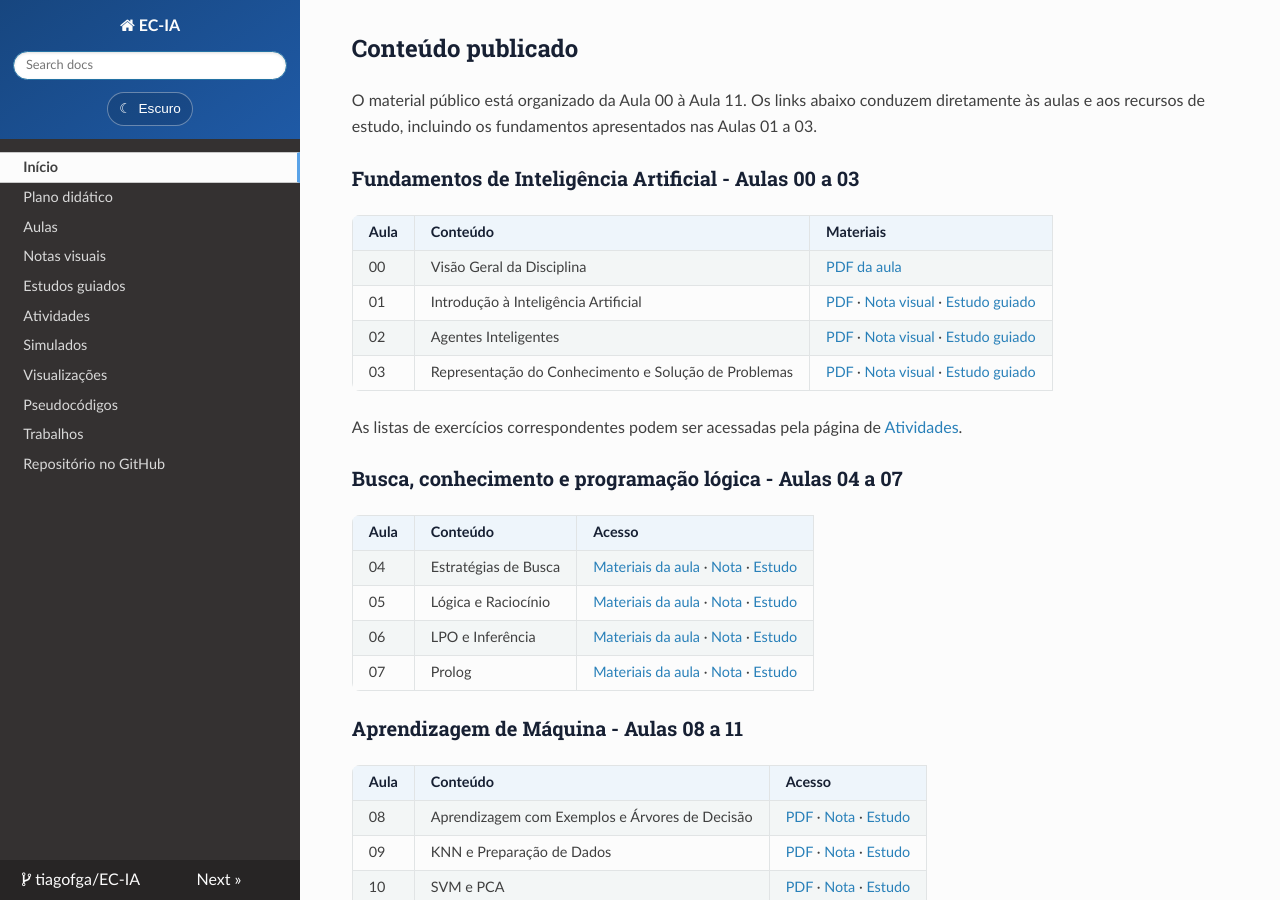
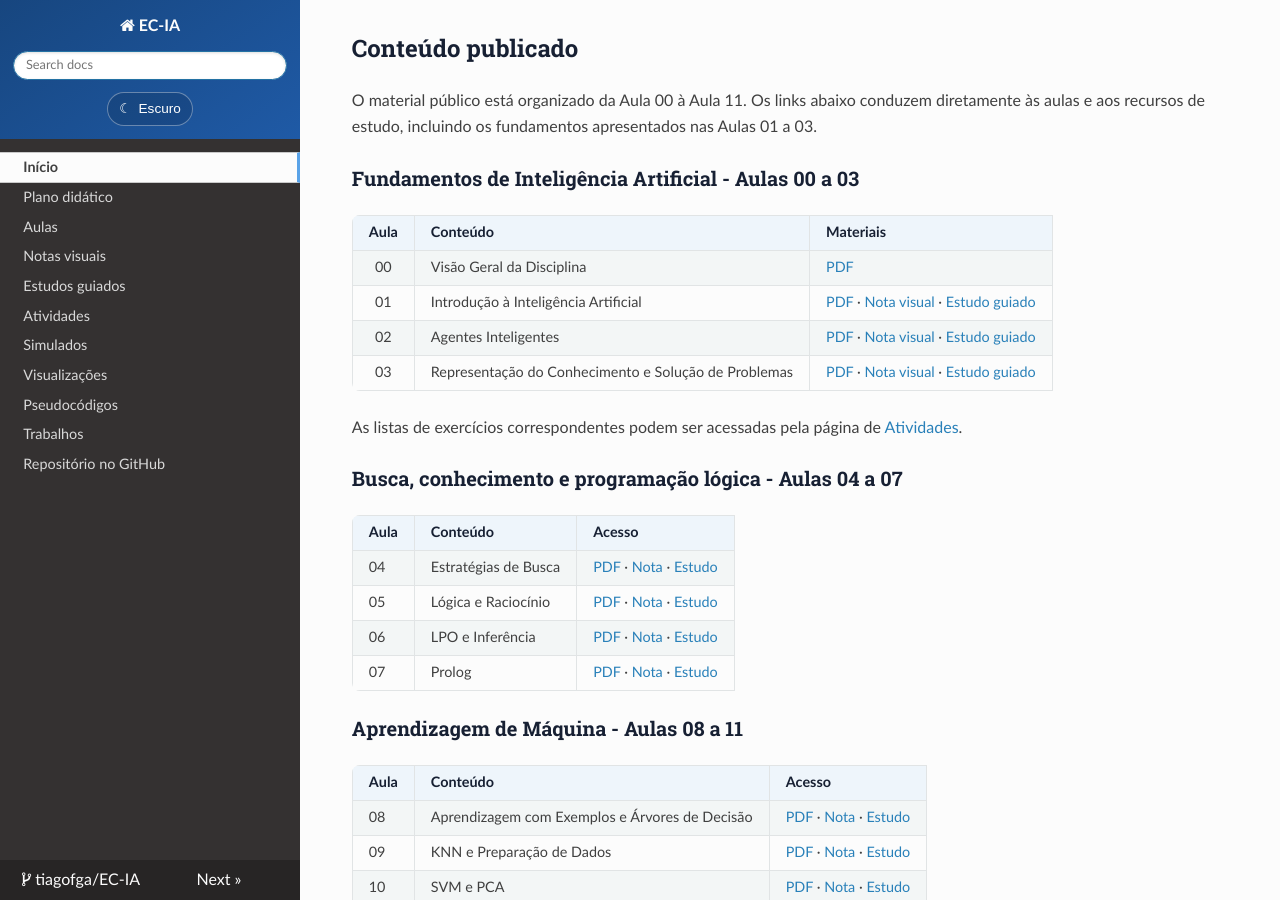
Before and after one commit to tiagofga/EC-IA, an MkDocs documentation site: the page built from docs/index.md, in a window 1280 px wide and 900 px high, scrolled down 716 px. Built offline with MkDocs 1.6.1, drawn with Linux system fonts in a browser that asks for light colours; nearby versions of some CDN libraries.

Commit message:
fix(site): link lesson PDFs directly from homepage

```diff
--- a/docs/index.md
+++ b/docs/index.md
@@ -26,11 +26,11 @@
 ### Fundamentos de Inteligência Artificial - Aulas 00 a 03
 
 | Aula | Conteúdo | Materiais |
-|---|---|---|
-| 00 | Visão Geral da Disciplina | [PDF da aula](aulas/index.md) |
-| 01 | Introdução à Inteligência Artificial | [PDF](aulas/index.md) · [Nota visual](notas/01-introducao/README.md) · [Estudo guiado](estudos-guiados/01-introducao/README.md) |
-| 02 | Agentes Inteligentes | [PDF](aulas/index.md) · [Nota visual](notas/02-agentes/README.md) · [Estudo guiado](estudos-guiados/02-agentes/README.md) |
-| 03 | Representação do Conhecimento e Solução de Problemas | [PDF](aulas/index.md) · [Nota visual](notas/03-conhecimento/README.md) · [Estudo guiado](estudos-guiados/03-conhecimento/README.md) |
+|:---:|---|---|
+| 00 | Visão Geral da Disciplina | [PDF](downloads/aulas/EC_IA_000_Visao_Geral.pdf) |
+| 01 | Introdução à Inteligência Artificial | [PDF](downloads/aulas/EC_IA_001_Introducao.pdf) · [Nota visual](notas/01-introducao/README.md) · [Estudo guiado](estudos-guiados/01-introducao/README.md) |
+| 02 | Agentes Inteligentes | [PDF](downloads/aulas/EC_IA_002_Agentes.pdf) · [Nota visual](notas/02-agentes/README.md) · [Estudo guiado](estudos-guiados/02-agentes/README.md) |
+| 03 | Representação do Conhecimento e Solução de Problemas | [PDF](downloads/aulas/EC_IA_003_Conhecimento.pdf) · [Nota visual](notas/03-conhecimento/README.md) · [Estudo guiado](estudos-guiados/03-conhecimento/README.md) |
 
 As listas de exercícios correspondentes podem ser acessadas pela página de [Atividades](atividades/index.md).
 
@@ -38,19 +38,19 @@
 
 | Aula | Conteúdo | Acesso |
 |---|---|---|
-| 04 | Estratégias de Busca | [Materiais da aula](aulas/index.md) · [Nota](notas/04-busca/README.md) · [Estudo](estudos-guiados/04-busca/README.md) |
-| 05 | Lógica e Raciocínio | [Materiais da aula](aulas/index.md) · [Nota](notas/05-logica/README.md) · [Estudo](estudos-guiados/05-logica/README.md) |
-| 06 | LPO e Inferência | [Materiais da aula](aulas/index.md) · [Nota](notas/06-lpo-inferencia/README.md) · [Estudo](estudos-guiados/06-lpo-inferencia/README.md) |
-| 07 | Prolog | [Materiais da aula](aulas/index.md) · [Nota](notas/07-prolog/README.md) · [Estudo](estudos-guiados/07-prolog/README.md) |
+| 04 | Estratégias de Busca | [PDF](downloads/aulas/EC_IA_004_Busca_Parte1.pdf) · [Nota](notas/04-busca/README.md) · [Estudo](estudos-guiados/04-busca/README.md) |
+| 05 | Lógica e Raciocínio | [PDF](downloads/aulas/EC_IA_005_Logica_Parte1.pdf) · [Nota](notas/05-logica/README.md) · [Estudo](estudos-guiados/05-logica/README.md) |
+| 06 | LPO e Inferência | [PDF](downloads/aulas/EC_IA_006_LPO_Parte_01.pdf) · [Nota](notas/06-lpo-inferencia/README.md) · [Estudo](estudos-guiados/06-lpo-inferencia/README.md) |
+| 07 | Prolog | [PDF](downloads/aulas/EC_IA_007_Prolog.pdf) · [Nota](notas/07-prolog/README.md) · [Estudo](estudos-guiados/07-prolog/README.md) |
 
 ### Aprendizagem de Máquina - Aulas 08 a 11
 
 | Aula | Conteúdo | Acesso |
 |---|---|---|
-| 08 | Aprendizagem com Exemplos e Árvores de Decisão | [PDF](aulas/index.md) · [Nota](notas/08-aprendizagem-exemplos/README.md) · [Estudo](estudos-guiados/08-aprendizagem-exemplos/README.md) |
-| 09 | KNN e Preparação de Dados | [PDF](aulas/index.md) · [Nota](notas/09-knn/README.md) · [Estudo](estudos-guiados/09-knn/README.md) |
-| 10 | SVM e PCA | [PDF](aulas/index.md) · [Nota](notas/10-svm/README.md) · [Estudo](estudos-guiados/10-svm/README.md) |
-| 11 | Atividade Integradora: DT, KNN e SVM | [PDF](aulas/index.md) · [Nota](notas/11-atividade-comparacao/README.md) · [Estudo](estudos-guiados/11-atividade-comparacao/README.md) |
+| 08 | Aprendizagem com Exemplos e Árvores de Decisão | [PDF](downloads/aulas/EC_IA_008_Aprendizagem_Exemplos.pdf) · [Nota](notas/08-aprendizagem-exemplos/README.md) · [Estudo](estudos-guiados/08-aprendizagem-exemplos/README.md) |
+| 09 | KNN e Preparação de Dados | [PDF](downloads/aulas/EC_IA_009_KNN.pdf) · [Nota](notas/09-knn/README.md) · [Estudo](estudos-guiados/09-knn/README.md) |
+| 10 | SVM e PCA | [PDF](downloads/aulas/EC_IA_010_SVM.pdf) · [Nota](notas/10-svm/README.md) · [Estudo](estudos-guiados/10-svm/README.md) |
+| 11 | Atividade Integradora: DT, KNN e SVM | [PDF](downloads/aulas/EC_IA_011_Atividade_Comparacao.pdf) · [Nota](notas/11-atividade-comparacao/README.md) · [Estudo](estudos-guiados/11-atividade-comparacao/README.md) |
 
 [Todos os PDFs das aulas](aulas/index.md) · [Exemplos Python no GitHub](https://github.com/tiagofga/EC-IA/tree/feat/aulas-08-11-aprendizado-supervisionado/exemplos) · [Visualizações interativas](visualizacoes/index.md)
 
```
